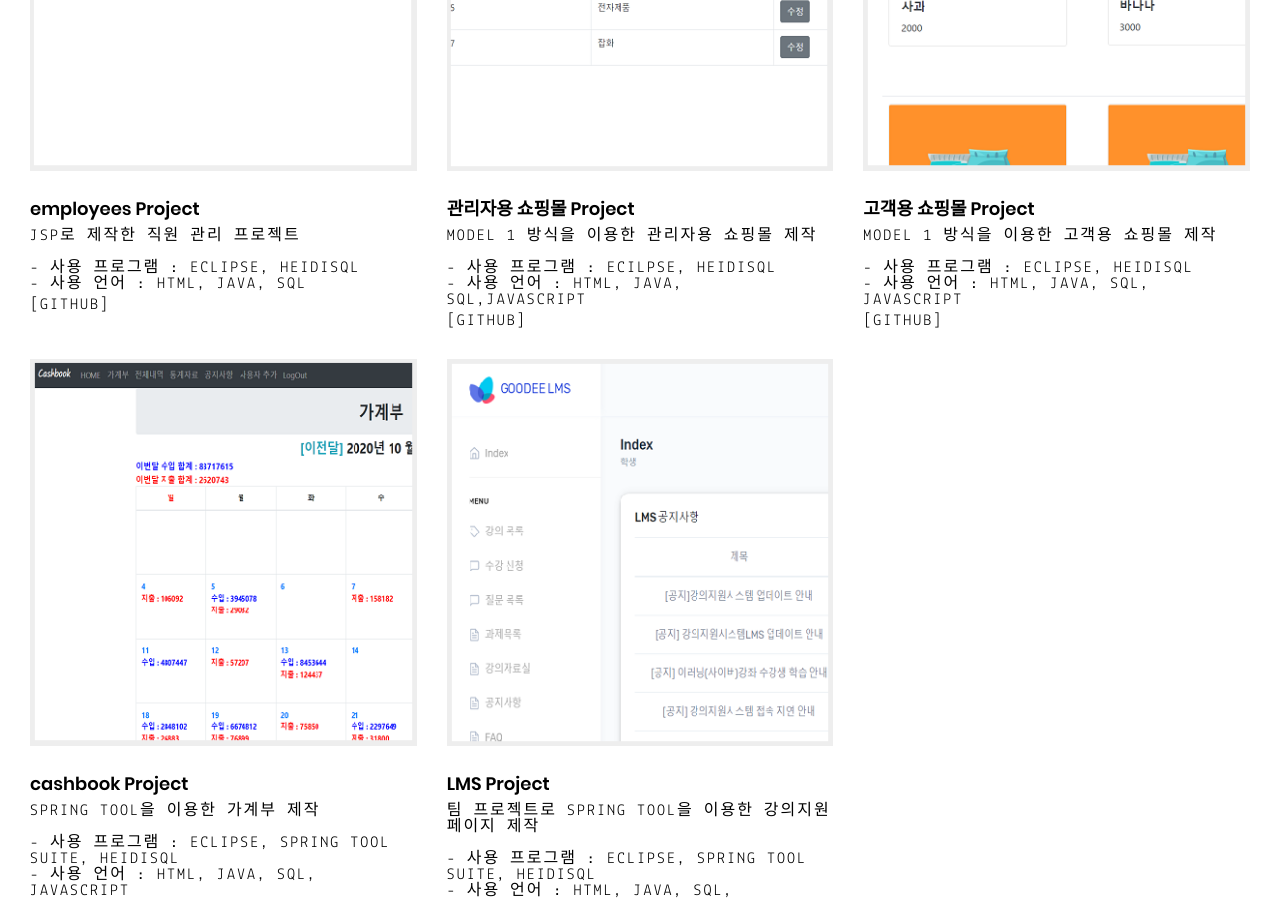
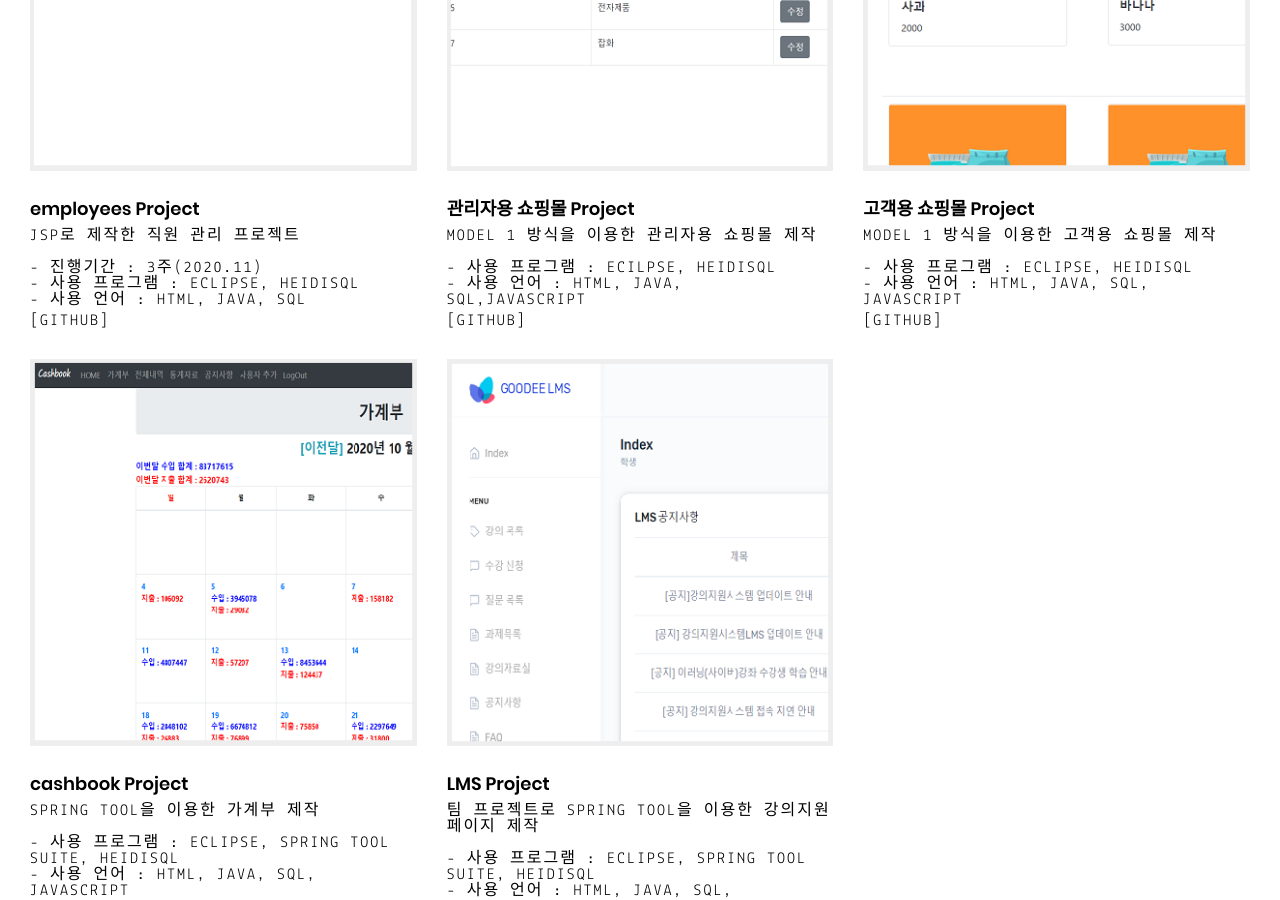
Before and after one commit to heairin1008/heairin1008.github.io, a Jekyll site: the page built from index.html, in a window 1280 px wide and 900 px high, scrolled down 1159 px. Built offline with Jekyll 4.4.1, drawn with Linux system fonts in a browser that asks for light colours.

Commit message:
Update 2017-04-01-redpineapple.md

```diff
--- a/_posts/projects/2017-04-01-redpineapple.md
+++ b/_posts/projects/2017-04-01-redpineapple.md
@@ -10,6 +10,7 @@ project:
   title: "employees Project"
   type: "JSP로 제작한 직원 관리 프로젝트<br>
           <br>
+         - 진행기간 : 3주(2020.11)<br>
          - 사용 프로그램 : Eclipse, HeidiSQL<br>
          - 사용 언어 : Html, Java, SQL"
   url: "https://github.com/arnolds/pineapple"
```
